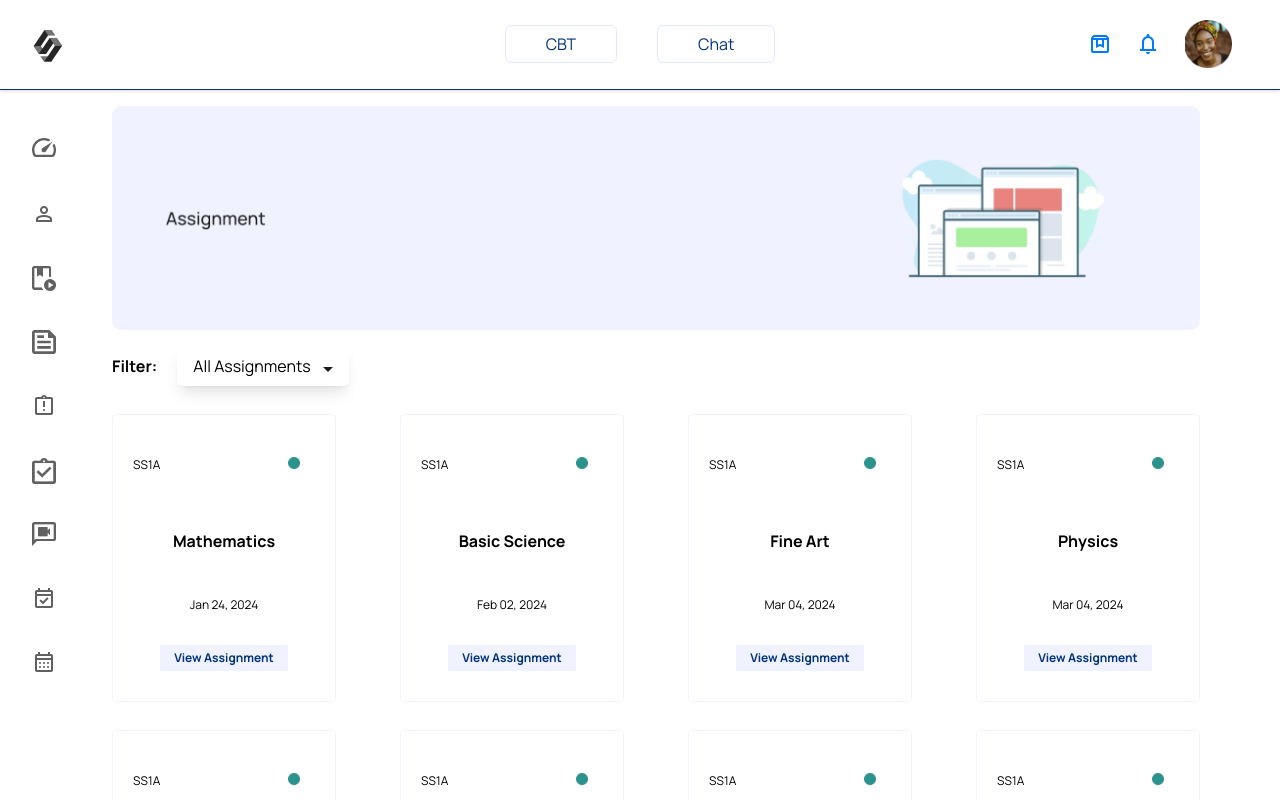
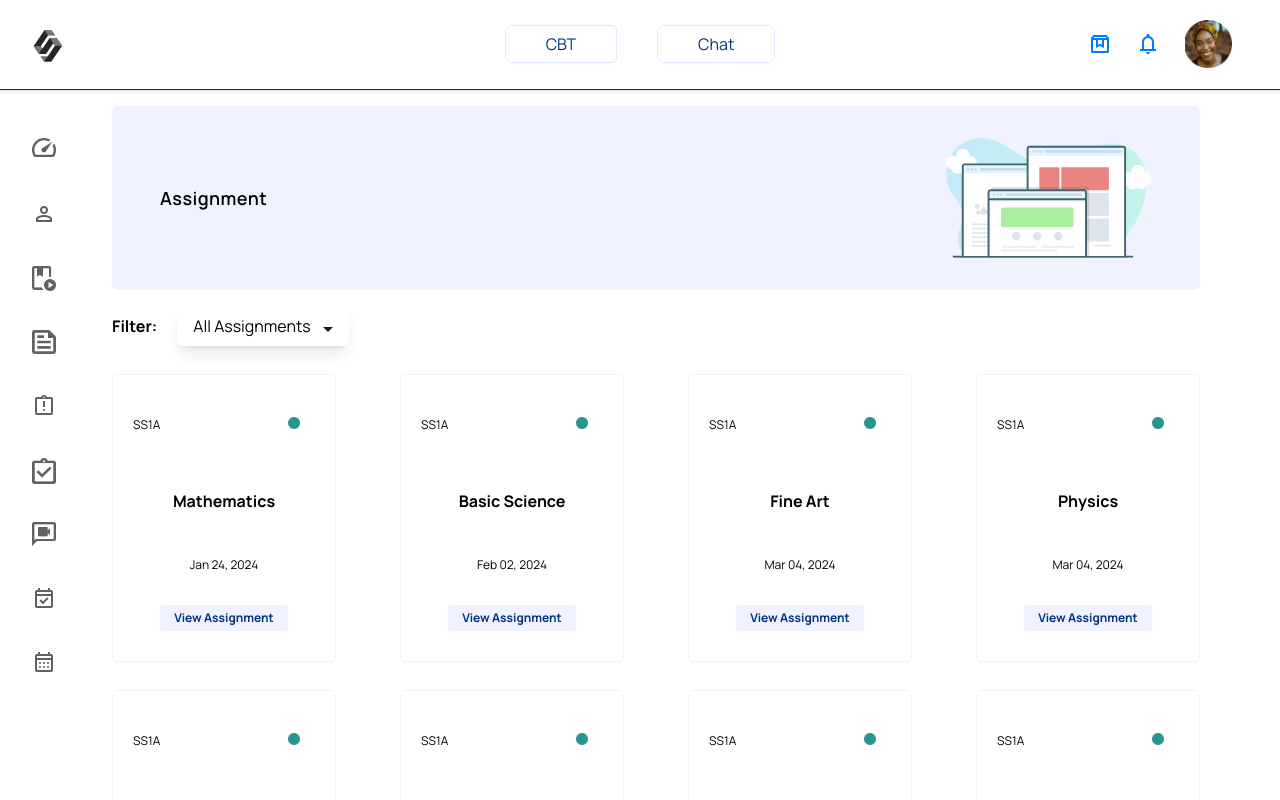
Before and after one commit to AJ1732/capstone_schoolbase_lms, a React (Vite) app: page /software/assignments in a window 1280 px wide. Built offline with nearby package versions, Linux system fonts and the light colour scheme; no server answers; sample sign-in values are in the browser's storage.

Commit message:
refactor: redo assignment head line

```diff
--- a/src/anatomy/Pages/Assignments/Assignments.jsx
+++ b/src/anatomy/Pages/Assignments/Assignments.jsx
@@ -1,5 +1,5 @@
 
-import frame from "../../../assets/Assignment-frame.png"
+import assignmnent from "../../../assets/assignment.svg"
 import dropdown from "../../../assets/arrow_drop_down.png"
 import dot from "../../../assets/green-dot.png"
 
@@ -66,12 +66,14 @@ const Assignments = () => {
 
 
   return (
-    <>
-      <div>
-        <img src={frame} alt="header-frame" />
+    <section>
+      <div className='bg-primary-50 py-8 px-5 md:px-12 rounded-md gap-5 | flex flex-col md:flex-row justify-between items-center'>
+        <h1 className='font-semibold text-lg tracking-wide'>Assignment</h1>
+        <img src={assignmnent} alt="" />
       </div>
+
       <div className="flex gap-5 w-auto mt-4">
-          <h3 className="font-bold mt-2">Filter:</h3>
+        <h3 className="font-bold mt-2">Filter:</h3>
 
         <div className="flex flex-col  sm:flex-row gap-2 shadow-lg rounded-md px-4 py-2">
           <h3>
@@ -79,9 +81,7 @@ const Assignments = () => {
             <button className="ml-3"><img src={dropdown} alt="" /></button>
           </h3>
         </div>
-
       </div>
-
 
       <div className="grid lg:grid-cols-4 sm:grid-cols-1 md:grid-cols-2 gap-x-16 mb-20">
         {/* ASSIGNMENT CARDS */}
@@ -99,8 +99,7 @@ const Assignments = () => {
           </div>
         ))}
       </div>
-
-    </>
+    </section>
   )
 }
 
```
Also changed, not shown: src/assets/assignment.svg (added).
